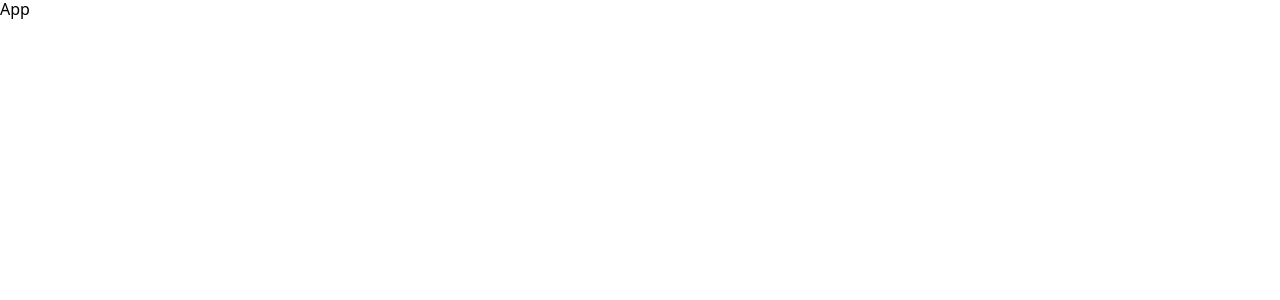
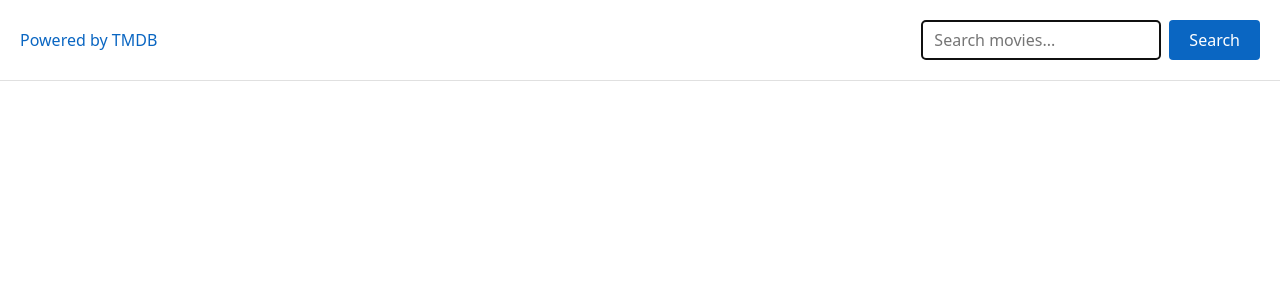
Before and after one commit to RomanFS76/03-react-movies, a React (Vite) app: page / in a window 1280 px wide. Shown: the top 300 px of the page. Built offline with nearby package versions, Linux system fonts and the light colour scheme.

Commit message:
add SearchBar

```diff
--- a/index.html
+++ b/index.html
@@ -4,7 +4,7 @@
     <meta charset="UTF-8" />
     <link rel="icon" type="image/svg+xml" href="/vite.svg" />
     <meta name="viewport" content="width=device-width, initial-scale=1.0" />
-    <title>my-app</title>
+    <title>03-react-movies</title>
   </head>
   <body>
     <div id="root"></div>
--- a/package.json
+++ b/package.json
@@ -1,5 +1,5 @@
 {
-  "name": "template-react-ts",
+  "name": "03-react-movies",
   "private": true,
   "version": "0.0.0",
   "type": "module",
--- a/src/components/App/App.tsx
+++ b/src/components/App/App.tsx
@@ -1,11 +1,12 @@
-
+import SearchBar from '../SearchBar/SearchBar';
 import './App.module.css';
-
 
 const App = () => {
   return (
-    <div>App</div>
-  )
-}
+    <>
+      <SearchBar />
+    </>
+  );
+};
 
-export default App
+export default App;
--- a/src/components/SearchBar/SearchBar.tsx
+++ b/src/components/SearchBar/SearchBar.tsx
@@ -1,7 +1,33 @@
 import styles from './SearchBar.module.css';
 
 const SearchBar = () => {
-  return <div>SearchBar</div>;
+  return (
+    <header className={styles.header}>
+      <div className={styles.container}>
+        <a
+          className={styles.link}
+          href="https://www.themoviedb.org/"
+          target="_blank"
+          rel="noopener noreferrer"
+        >
+          Powered by TMDB
+        </a>
+        <form className={styles.form}>
+          <input
+            className={styles.input}
+            type="text"
+            name="query"
+            autoComplete="off"
+            placeholder="Search movies..."
+            autoFocus
+          />
+          <button className={styles.button} type="submit">
+            Search
+          </button>
+        </form>
+      </div>
+    </header>
+  );
 };
 
 export default SearchBar;
```
